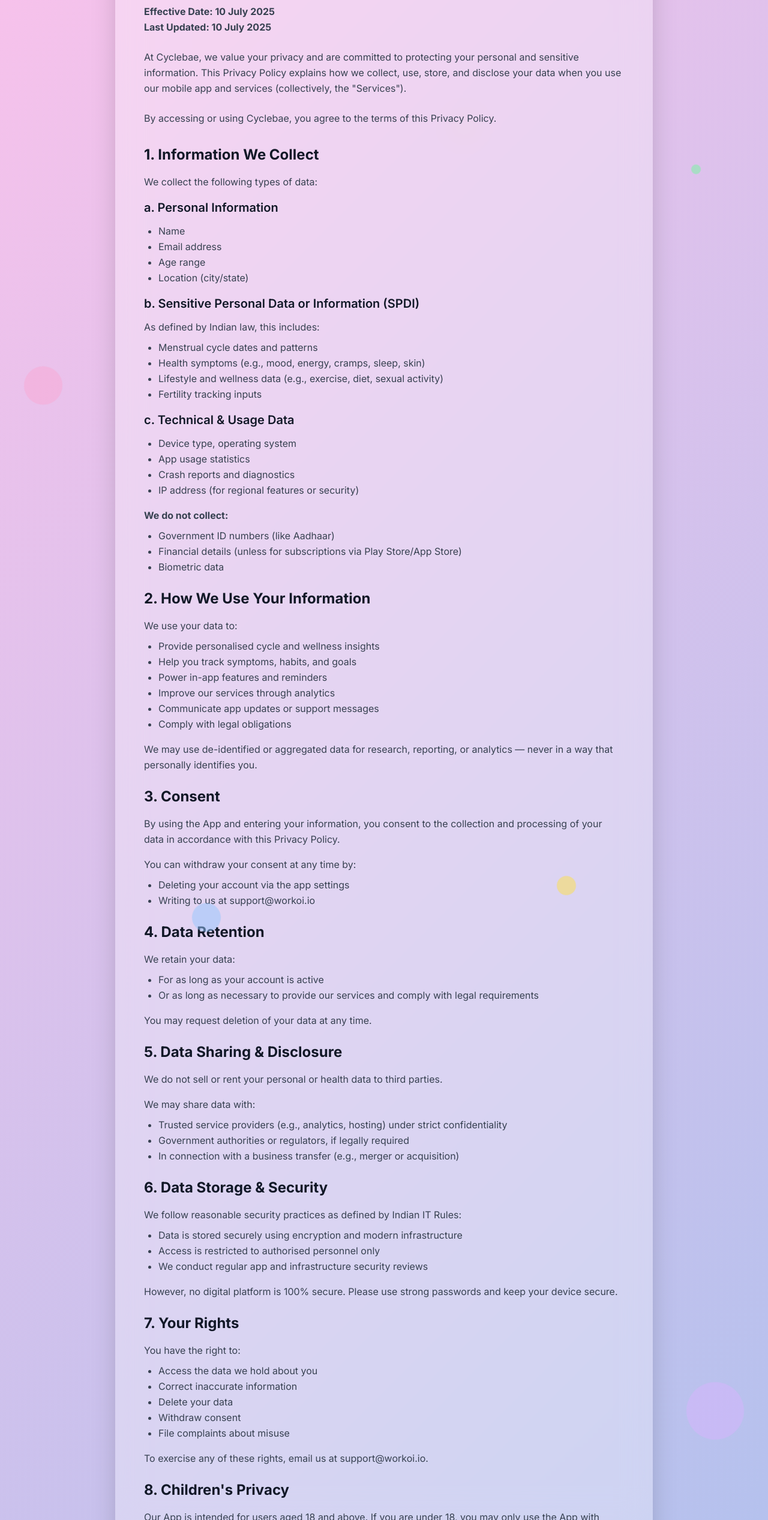
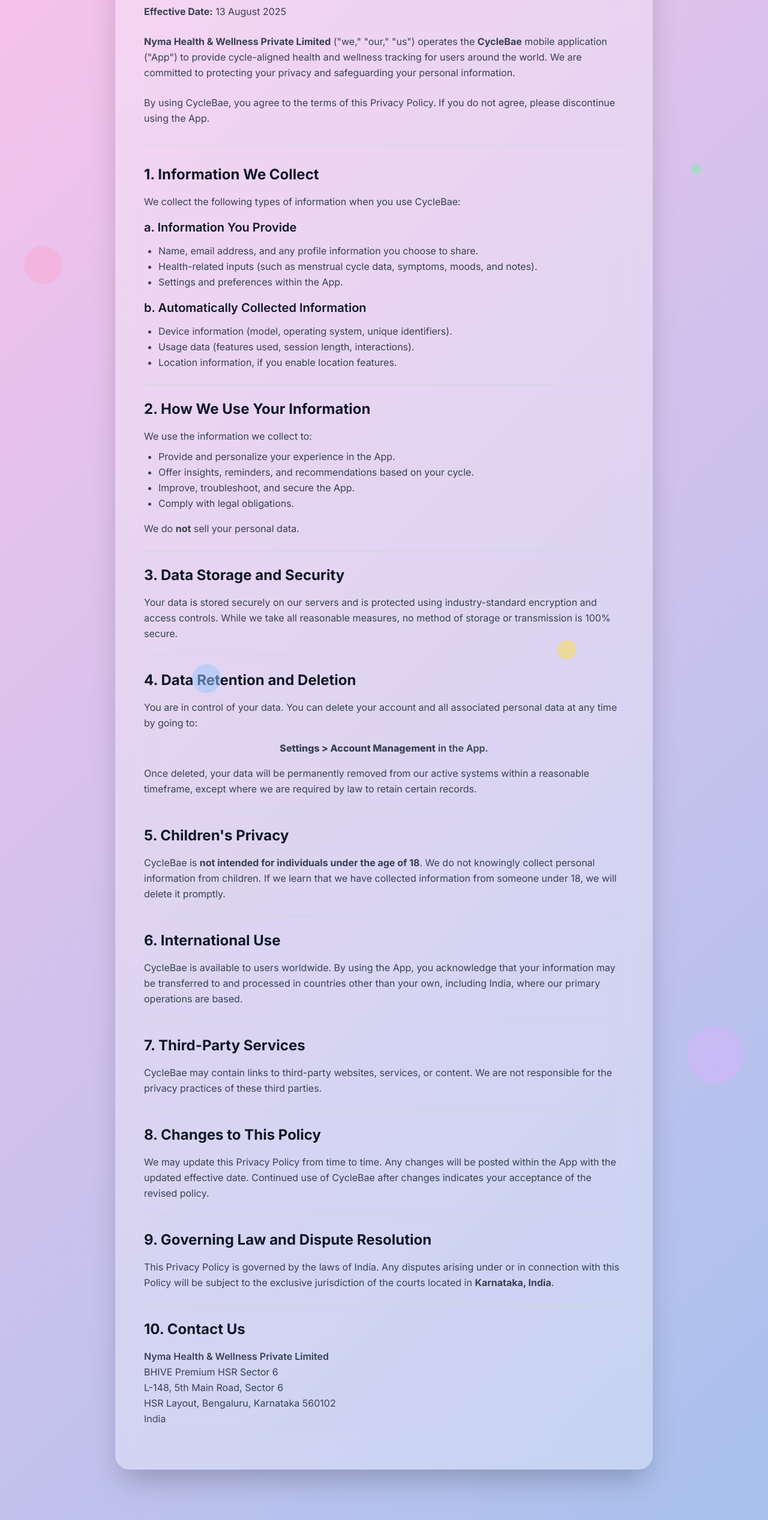
Before and after one commit to NymaAI/nyma-web, a plain HTML site: page privacy.html in a window 1280 px wide. Shown: the part 266-2800 px from the top of the page at 60% size. Drawn offline with nearby package versions, Linux system fonts and the light colour scheme.

Commit message:
Update Privacy Policy and Terms of Service with new effective dates, improved content clarity, and enhanced user privacy information.

```diff
--- a/privacy.html
+++ b/privacy.html
@@ -198,229 +198,180 @@
         class="max-w-4xl mx-auto bg-white/30 backdrop-blur-xl p-8 md:p-12 rounded-3xl shadow-2xl mt-8 reveal"
       >
         <h1 class="text-4xl font-extrabold text-gray-900 mb-6 fade-in-up"
-          >Privacy Policy</h1
+          >Privacy Policy for CycleBae</h1
         >
         <div class="prose max-w-none text-gray-700 leading-relaxed">
-          <p class="mb-6"
-            ><strong>Effective Date: 10 July 2025</strong><br />
-            <strong>Last Updated: 10 July 2025</strong></p
-          >
+          <p class="mb-6"><strong>Effective Date:</strong> 13 August 2025</p>
 
           <p class="mb-6"
-            >At Cyclebae, we value your privacy and are committed to protecting
-            your personal and sensitive information. This Privacy Policy
-            explains how we collect, use, store, and disclose your data when you
-            use our mobile app and services (collectively, the "Services").</p
+            ><strong>Nyma Health & Wellness Private Limited</strong> ("we,"
+            "our," "us") operates the <strong>CycleBae</strong> mobile
+            application ("App") to provide cycle-aligned health and wellness
+            tracking for users around the world. We are committed to protecting
+            your privacy and safeguarding your personal information.</p
           >
 
           <p class="mb-8"
-            >By accessing or using Cyclebae, you agree to the terms of this
-            Privacy Policy.</p
+            >By using CycleBae, you agree to the terms of this Privacy Policy.
+            If you do not agree, please discontinue using the App.</p
           >
+
+          <hr class="mb-8 border-gray-300" />
 
           <h2 class="text-2xl font-bold text-gray-900 mb-4"
             >1. Information We Collect</h2
           >
-          <p class="mb-4">We collect the following types of data:</p>
+          <p class="mb-4"
+            >We collect the following types of information when you use
+            CycleBae:</p
+          >
 
           <h3 class="text-xl font-semibold text-gray-900 mb-3"
-            >a. Personal Information</h3
+            >a. Information You Provide</h3
           >
           <ul class="mb-4 ml-6 list-disc">
-            <li>Name</li>
-            <li>Email address</li>
-            <li>Age range</li>
-            <li>Location (city/state)</li>
+            <li
+              >Name, email address, and any profile information you choose to
+              share.</li
+            >
+            <li
+              >Health-related inputs (such as menstrual cycle data, symptoms,
+              moods, and notes).</li
+            >
+            <li>Settings and preferences within the App.</li>
           </ul>
 
           <h3 class="text-xl font-semibold text-gray-900 mb-3"
-            >b. Sensitive Personal Data or Information (SPDI)</h3
+            >b. Automatically Collected Information</h3
           >
-          <p class="mb-2">As defined by Indian law, this includes:</p>
-          <ul class="mb-4 ml-6 list-disc">
-            <li>Menstrual cycle dates and patterns</li>
-            <li>Health symptoms (e.g., mood, energy, cramps, sleep, skin)</li>
+          <ul class="mb-6 ml-6 list-disc">
             <li
-              >Lifestyle and wellness data (e.g., exercise, diet, sexual
-              activity)</li
+              >Device information (model, operating system, unique
+              identifiers).</li
             >
-            <li>Fertility tracking inputs</li>
+            <li>Usage data (features used, session length, interactions).</li>
+            <li>Location information, if you enable location features.</li>
           </ul>
 
-          <h3 class="text-xl font-semibold text-gray-900 mb-3"
-            >c. Technical & Usage Data</h3
-          >
-          <ul class="mb-4 ml-6 list-disc">
-            <li>Device type, operating system</li>
-            <li>App usage statistics</li>
-            <li>Crash reports and diagnostics</li>
-            <li>IP address (for regional features or security)</li>
-          </ul>
-
-          <p class="mb-2"><strong>We do not collect:</strong></p>
-          <ul class="mb-6 ml-6 list-disc">
-            <li>Government ID numbers (like Aadhaar)</li>
-            <li
-              >Financial details (unless for subscriptions via Play Store/App
-              Store)</li
-            >
-            <li>Biometric data</li>
-          </ul>
+          <hr class="mb-6 border-gray-300" />
 
           <h2 class="text-2xl font-bold text-gray-900 mb-4"
             >2. How We Use Your Information</h2
           >
-          <p class="mb-2">We use your data to:</p>
+          <p class="mb-2">We use the information we collect to:</p>
           <ul class="mb-4 ml-6 list-disc">
-            <li>Provide personalised cycle and wellness insights</li>
-            <li>Help you track symptoms, habits, and goals</li>
-            <li>Power in-app features and reminders</li>
-            <li>Improve our services through analytics</li>
-            <li>Communicate app updates or support messages</li>
-            <li>Comply with legal obligations</li>
+            <li>Provide and personalize your experience in the App.</li>
+            <li
+              >Offer insights, reminders, and recommendations based on your
+              cycle.</li
+            >
+            <li>Improve, troubleshoot, and secure the App.</li>
+            <li>Comply with legal obligations.</li>
           </ul>
           <p class="mb-6"
-            >We may use de-identified or aggregated data for research,
-            reporting, or analytics — never in a way that personally identifies
-            you.</p
+            >We do <strong>not</strong> sell your personal data.</p
           >
 
-          <h2 class="text-2xl font-bold text-gray-900 mb-4">3. Consent</h2>
-          <p class="mb-4"
-            >By using the App and entering your information, you consent to the
-            collection and processing of your data in accordance with this
-            Privacy Policy.</p
-          >
-          <p class="mb-2">You can withdraw your consent at any time by:</p>
-          <ul class="mb-6 ml-6 list-disc">
-            <li>Deleting your account via the app settings</li>
-            <li>Writing to us at support@workoi.io</li>
-          </ul>
+          <hr class="mb-6 border-gray-300" />
 
           <h2 class="text-2xl font-bold text-gray-900 mb-4"
-            >4. Data Retention</h2
+            >3. Data Storage and Security</h2
           >
-          <p class="mb-2">We retain your data:</p>
-          <ul class="mb-4 ml-6 list-disc">
-            <li>For as long as your account is active</li>
-            <li
-              >Or as long as necessary to provide our services and comply with
-              legal requirements</li
-            >
-          </ul>
-          <p class="mb-6">You may request deletion of your data at any time.</p>
+          <p class="mb-6"
+            >Your data is stored securely on our servers and is protected using
+            industry-standard encryption and access controls. While we take all
+            reasonable measures, no method of storage or transmission is 100%
+            secure.</p
+          >
+
+          <hr class="mb-6 border-gray-300" />
 
           <h2 class="text-2xl font-bold text-gray-900 mb-4"
-            >5. Data Sharing & Disclosure</h2
+            >4. Data Retention and Deletion</h2
           >
           <p class="mb-4"
-            >We do not sell or rent your personal or health data to third
-            parties.</p
+            >You are in control of your data. You can delete your account and
+            all associated personal data at any time by going to:</p
           >
-          <p class="mb-2">We may share data with:</p>
-          <ul class="mb-6 ml-6 list-disc">
-            <li
-              >Trusted service providers (e.g., analytics, hosting) under strict
-              confidentiality</li
-            >
-            <li>Government authorities or regulators, if legally required</li>
-            <li
-              >In connection with a business transfer (e.g., merger or
-              acquisition)</li
-            >
-          </ul>
+          <p class="mb-4 font-semibold text-center"
+            ><strong>Settings > Account Management</strong> in the App.</p
+          >
+          <p class="mb-6"
+            >Once deleted, your data will be permanently removed from our active
+            systems within a reasonable timeframe, except where we are required
+            by law to retain certain records.</p
+          >
+
+          <hr class="mb-6 border-gray-300" />
 
           <h2 class="text-2xl font-bold text-gray-900 mb-4"
-            >6. Data Storage & Security</h2
+            >5. Children's Privacy</h2
           >
-          <p class="mb-2"
-            >We follow reasonable security practices as defined by Indian IT
-            Rules:</p
-          >
-          <ul class="mb-4 ml-6 list-disc">
-            <li
-              >Data is stored securely using encryption and modern
-              infrastructure</li
-            >
-            <li>Access is restricted to authorised personnel only</li>
-            <li>We conduct regular app and infrastructure security reviews</li>
-          </ul>
           <p class="mb-6"
-            >However, no digital platform is 100% secure. Please use strong
-            passwords and keep your device secure.</p
+            >CycleBae is
+            <strong>not intended for individuals under the age of 18</strong>.
+            We do not knowingly collect personal information from children. If
+            we learn that we have collected information from someone under 18,
+            we will delete it promptly.</p
           >
 
-          <h2 class="text-2xl font-bold text-gray-900 mb-4">7. Your Rights</h2>
-          <p class="mb-2">You have the right to:</p>
-          <ul class="mb-4 ml-6 list-disc">
-            <li>Access the data we hold about you</li>
-            <li>Correct inaccurate information</li>
-            <li>Delete your data</li>
-            <li>Withdraw consent</li>
-            <li>File complaints about misuse</li>
-          </ul>
+          <hr class="mb-6 border-gray-300" />
+
+          <h2 class="text-2xl font-bold text-gray-900 mb-4"
+            >6. International Use</h2
+          >
           <p class="mb-6"
-            >To exercise any of these rights, email us at support@workoi.io.</p
+            >CycleBae is available to users worldwide. By using the App, you
+            acknowledge that your information may be transferred to and
+            processed in countries other than your own, including India, where
+            our primary operations are based.</p
           >
 
+          <hr class="mb-6 border-gray-300" />
+
           <h2 class="text-2xl font-bold text-gray-900 mb-4"
-            >8. Children's Privacy</h2
-          >
-          <p class="mb-4"
-            >Our App is intended for users aged 18 and above. If you are under
-            18, you may only use the App with parental or guardian consent.</p
+            >7. Third-Party Services</h2
           >
           <p class="mb-6"
-            >We do not knowingly collect data from children without consent.</p
+            >CycleBae may contain links to third-party websites, services, or
+            content. We are not responsible for the privacy practices of these
+            third parties.</p
           >
 
+          <hr class="mb-6 border-gray-300" />
+
           <h2 class="text-2xl font-bold text-gray-900 mb-4"
-            >9. Third-Party Links</h2
+            >8. Changes to This Policy</h2
           >
           <p class="mb-6"
-            >Our App may include links to third-party content (e.g., articles,
-            videos). We are not responsible for the privacy practices of those
-            sites or services. Please review their privacy policies
-            separately.</p
+            >We may update this Privacy Policy from time to time. Any changes
+            will be posted within the App with the updated effective date.
+            Continued use of CycleBae after changes indicates your acceptance of
+            the revised policy.</p
           >
 
+          <hr class="mb-6 border-gray-300" />
+
           <h2 class="text-2xl font-bold text-gray-900 mb-4"
-            >10. Changes to This Policy</h2
-          >
-          <p class="mb-4"
-            >We may update this Privacy Policy from time to time to reflect
-            changes in law or improvements in the App. If we make significant
-            changes, we will notify you within the App or via email.</p
+            >9. Governing Law and Dispute Resolution</h2
           >
           <p class="mb-6"
-            >Your continued use of the App after such updates constitutes your
-            agreement to the new terms.</p
+            >This Privacy Policy is governed by the laws of India. Any disputes
+            arising under or in connection with this Policy will be subject to
+            the exclusive jurisdiction of the courts located in
+            <strong>Karnataka, India</strong>.</p
           >
 
-          <h2 class="text-2xl font-bold text-gray-900 mb-4"
-            >11. Grievance Officer</h2
-          >
-          <p class="mb-2"
-            >In compliance with Rule 5(9) of the IT Rules, our Grievance Officer
-            is:</p
-          >
-          <div class="mb-4 ml-6">
-            <p><strong>Name:</strong> Arun Velekkat</p>
-            <p><strong>Email:</strong> arun@workoi.io</p>
-            <p
-              ><strong>Address:</strong> Valamkotil Towers, Kalamassery,
-              Ernakulam, Kerala, India, 682021</p
-            >
-            <p
-              ><strong>Response Time:</strong> Within 30 days of receipt of
-              complaint</p
-            >
+          <hr class="mb-6 border-gray-300" />
+
+          <h2 class="text-2xl font-bold text-gray-900 mb-4">10. Contact Us</h2>
+          <div class="mb-6">
+            <p class="font-semibold">Nyma Health & Wellness Private Limited</p>
+            <p>BHIVE Premium HSR Sector 6</p>
+            <p>L-148, 5th Main Road, Sector 6</p>
+            <p>HSR Layout, Bengaluru, Karnataka 560102</p>
+            <p>India</p>
           </div>
-
-          <p class="mt-8 text-center font-medium"
-            >We are committed to building a safe and trusted space for your
-            wellness journey. Thank you for choosing Cyclebae.</p
-          >
         </div>
       </div>
 
```
Also changed, not shown: terms.html (+165 -166 lines).
